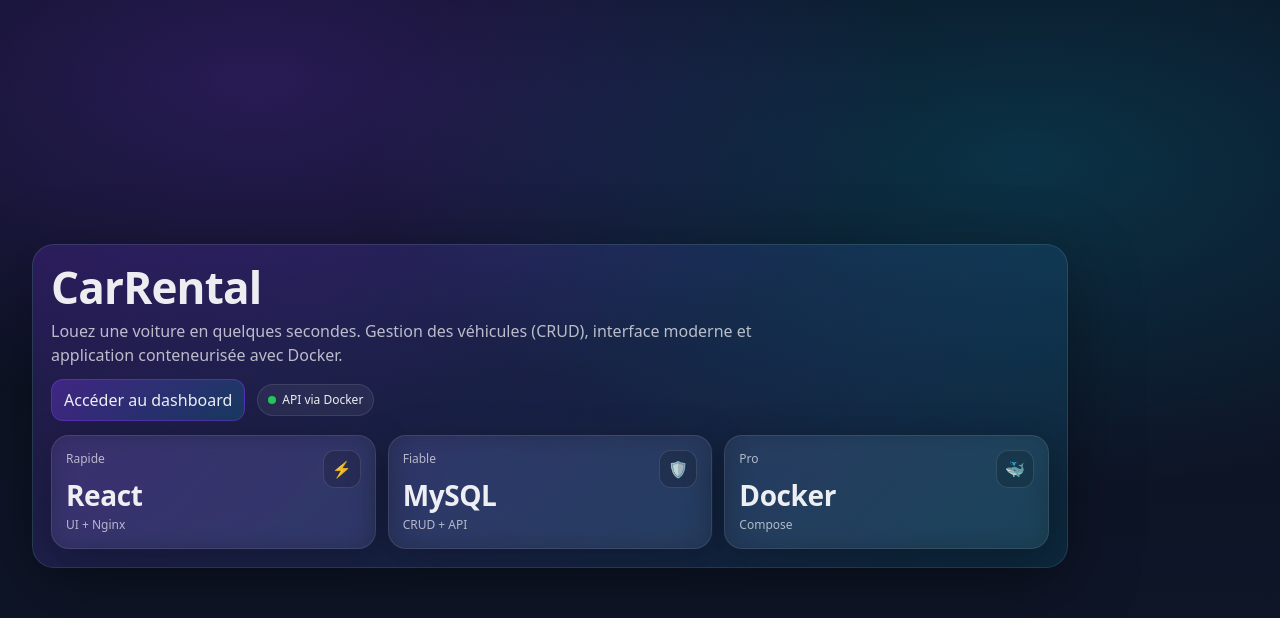
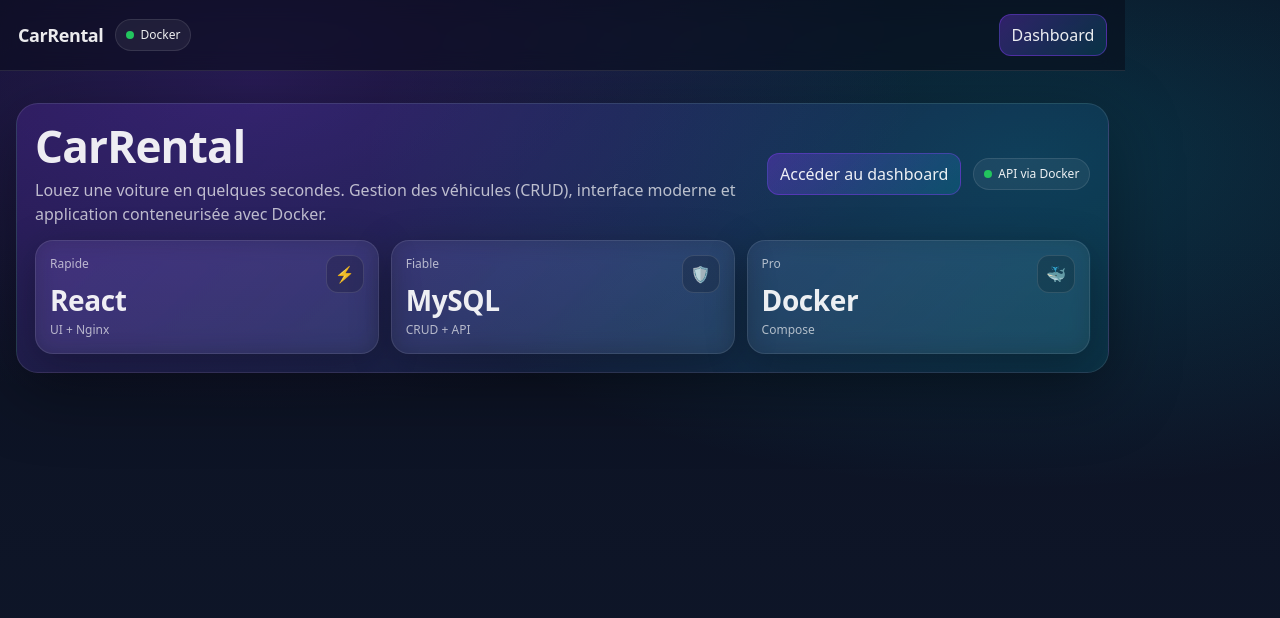
Before and after one commit to MhandAMRANE/tp-git-docker-fullstack, a React app in the folder frontend/: page / in a window 1280 px wide. Shown: the top 618 px of the page. Built offline with nearby package versions, Linux system fonts and the light colour scheme; the HTML template or start-up script is replaced by a standard one.

Commit message:
add topbar navigation

```diff
--- a/frontend/src/App.jsx
+++ b/frontend/src/App.jsx
@@ -1,12 +1,35 @@
-import { Routes, Route, useNavigate } from "react-router-dom";
+import { Routes, Route, useNavigate, useLocation } from "react-router-dom";
 import Landing from "./pages/Landing";
 import CarList from "./pages/CarList";
 
 export default function App() {
   const navigate = useNavigate();
+  const { pathname } = useLocation();
+  const onDashboard = pathname.startsWith("/dashboard");
 
   return (
-    <div className="container" style={{ fontFamily: "system-ui, Arial" }}>
+    <div className="app-shell">
+      <div className="topbar">
+        <div className="spread">
+          <div className="row">
+            <div className="brand" style={{ cursor: "pointer" }} onClick={() => navigate("/")}>
+              CarRental
+            </div>
+            <span className="badge">
+              <span className="dot" /> Docker
+            </span>
+          </div>
+
+          <div className="row">
+            {onDashboard ? (
+              <button className="btn" onClick={() => navigate("/")}>Accueil</button>
+            ) : (
+              <button className="btn primary" onClick={() => navigate("/dashboard")}>Dashboard</button>
+            )}
+          </div>
+        </div>
+      </div>
+
       <Routes>
         <Route path="/" element={<Landing onGo={() => navigate("/dashboard")} />} />
         <Route path="/dashboard" element={<CarList />} />
```
